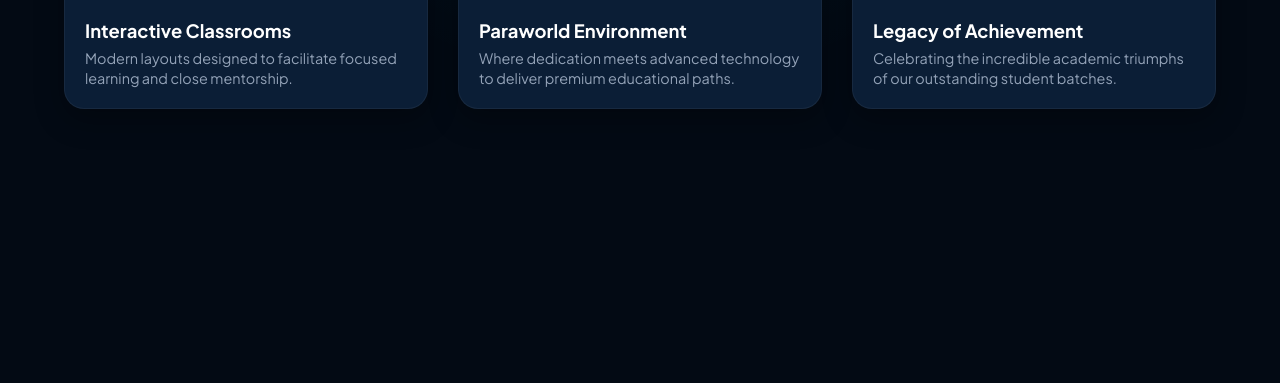
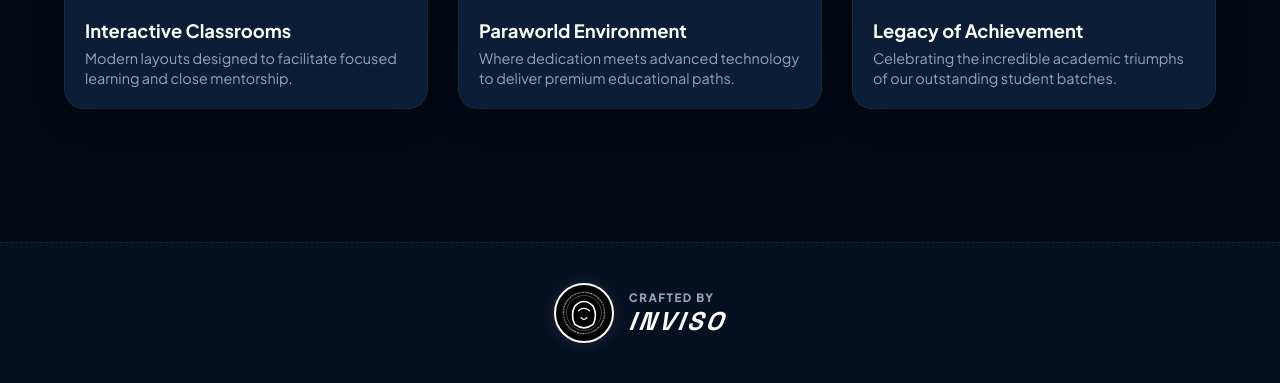
Before and after one commit to zaid170/ParaWorld-1, a Flask app: page /gallery in a window 1280 px wide. Shown: the part 417-800 px from the top of the page. Run offline with Flask 3, Linux system fonts and the light colour scheme.

Commit message:
Update gallery.html

```diff
--- a/templates/gallery.html
+++ b/templates/gallery.html
@@ -8,7 +8,7 @@
     <!-- Premium Google Fonts -->
     <link rel="preconnect" href="https://fonts.googleapis.com">
     <link rel="preconnect" href="https://fonts.gstatic.com" crossorigin>
-    <link href="https://fonts.googleapis.com/css2?family=Plus+Jakarta+Sans:wght@400;600;700;800&display=swap" rel="stylesheet">
+    <link href="https://fonts.googleapis.com/css2?family=Plus+Jakarta+Sans:wght@400;600;700;800&family=Space+Grotesk:wght@700&display=swap" rel="stylesheet">
 
     <style>
         /* --- DESIGN TOKENS --- */
@@ -44,10 +44,13 @@
             min-height: 100vh;
             overflow-x: hidden;
             background-image: radial-gradient(circle at 50% 0%, rgba(0, 229, 255, 0.08) 0%, transparent 50%);
+            display: flex;
+            flex-direction: column;
         }
 
         header {
             max-width: 1200px;
+            width: 100%;
             margin: 0 auto;
             padding: 40px 24px;
             display: flex;
@@ -92,8 +95,10 @@
         /* --- THE GALLERY GRID --- */
         .gallery-container {
             max-width: 1200px;
+            width: 100%;
             margin: 50px auto;
             padding: 0 24px;
+            flex: 1; /* Pushes footer to the bottom */
         }
 
         .gallery-grid {
@@ -197,6 +202,101 @@
             opacity: 1;
         }
 
+        /* --- HIGH-END INVISO CREATOR EMBLEM SIGNATURE FOOTER --- */
+        .inviso-developer-footer {
+            width: 100%;
+            margin-top: 60px;
+            padding: 40px 24px;
+            background: rgba(8, 28, 54, 0.4);
+            border-top: 1px dashed rgba(255, 255, 255, 0.08);
+            display: flex;
+            justify-content: center;
+            align-items: center;
+        }
+
+        .inviso-wrapper {
+            display: flex;
+            align-items: center;
+            gap: 15px;
+            cursor: pointer;
+            transition: var(--transition-smooth);
+        }
+
+        .inviso-emblem-box {
+            width: 60px;
+            height: 60px;
+            background: #000000;
+            border: 2px solid #FFFFFF;
+            border-radius: 50%;
+            display: flex;
+            justify-content: center;
+            align-items: center;
+            box-shadow: 0 0 15px rgba(255, 255, 255, 0.1);
+            transition: var(--transition-smooth);
+            position: relative;
+        }
+
+        .inviso-mask-svg { width: 82%; height: 82%; }
+
+        .outer-ring {
+            fill: none;
+            stroke: #FFFFFF;
+            stroke-width: 2;
+            stroke-dasharray: 4 2;
+            transform-origin: center;
+            animation: spinCircle 20s linear infinite;
+        }
+
+        .inner-ring { fill: none; stroke: rgba(255, 255, 255, 0.4); stroke-width: 1.5; }
+        .mask-base { fill: none; stroke: #FFFFFF; stroke-width: 3.5; }
+        .mask-details { fill: none; stroke: #FFFFFF; stroke-width: 3; stroke-linecap: round; }
+
+        .inviso-wrapper:hover .inviso-emblem-box {
+            border-color: var(--accent-cyan);
+            box-shadow: 0 0 25px rgba(0, 229, 255, 0.45);
+            transform: scale(1.08) rotate(-5deg);
+        }
+
+        .inviso-wrapper:hover .outer-ring {
+            stroke: var(--accent-cyan);
+            animation-duration: 6s;
+        }
+
+        .inviso-wrapper:hover .mask-base,
+        .inviso-wrapper:hover .mask-details { stroke: var(--accent-cyan); }
+
+        .inviso-text-brand { display: flex; flex-direction: column; align-items: flex-start; }
+
+        .credit-tag {
+            font-size: 0.72rem;
+            font-weight: 800;
+            color: var(--text-muted);
+            letter-spacing: 1.5px;
+            transition: var(--transition-smooth);
+        }
+
+        .inviso-logo-text {
+            font-family: 'Space Grotesk', sans-serif;
+            font-size: 1.6rem;
+            font-weight: 900;
+            color: #FFFFFF;
+            letter-spacing: 3px;
+            font-style: italic;
+            transition: var(--transition-smooth);
+            transform: skewX(-8deg);
+        }
+
+        .inviso-wrapper:hover .credit-tag { color: var(--accent-cyan); }
+        .inviso-wrapper:hover .inviso-logo-text {
+            color: var(--accent-cyan);
+            text-shadow: 0 0 10px rgba(0, 229, 255, 0.4);
+        }
+
+        @keyframes spinCircle {
+            from { transform: rotate(0deg); }
+            to { transform: rotate(360deg); }
+        }
+
         /* --- 🚫 PRINT TO BLACK SHIELD (PREVENTS PRINT-TO-PDF STEALING) --- */
         @media print {
             body {
@@ -274,6 +374,24 @@
         </div>
     </main>
 
+    <!-- INVISO CREATOR EMBLEM SIGNATURE FOOTER -->
+    <div class="inviso-developer-footer">
+        <div class="inviso-wrapper">
+            <div class="inviso-emblem-box">
+                <svg class="inviso-mask-svg" viewBox="0 0 100 100">
+                    <circle class="outer-ring" cx="50" cy="50" r="45"/>
+                    <circle class="inner-ring" cx="50" cy="50" r="38"/>
+                    <path class="mask-base" d="M30,35 Q50,15 70,35 Q80,55 70,75 Q50,90 30,75 Q20,55 30,35 Z"/>
+                    <path class="mask-details" d="M38,45 Q50,35 62,45 M44,60 Q50,68 56,60"/>
+                </svg>
+            </div>
+            <div class="inviso-text-brand">
+                <span class="credit-tag">CRAFTED BY</span>
+                <span class="inviso-logo-text">INVISO</span>
+            </div>
+        </div>
+    </div>
+
     <!-- FLOATING ALERT BANNER -->
     <div class="security-alert" id="securityAlert">
         ⚠️ Protected Content: Saving or copying photos is disabled!
```
